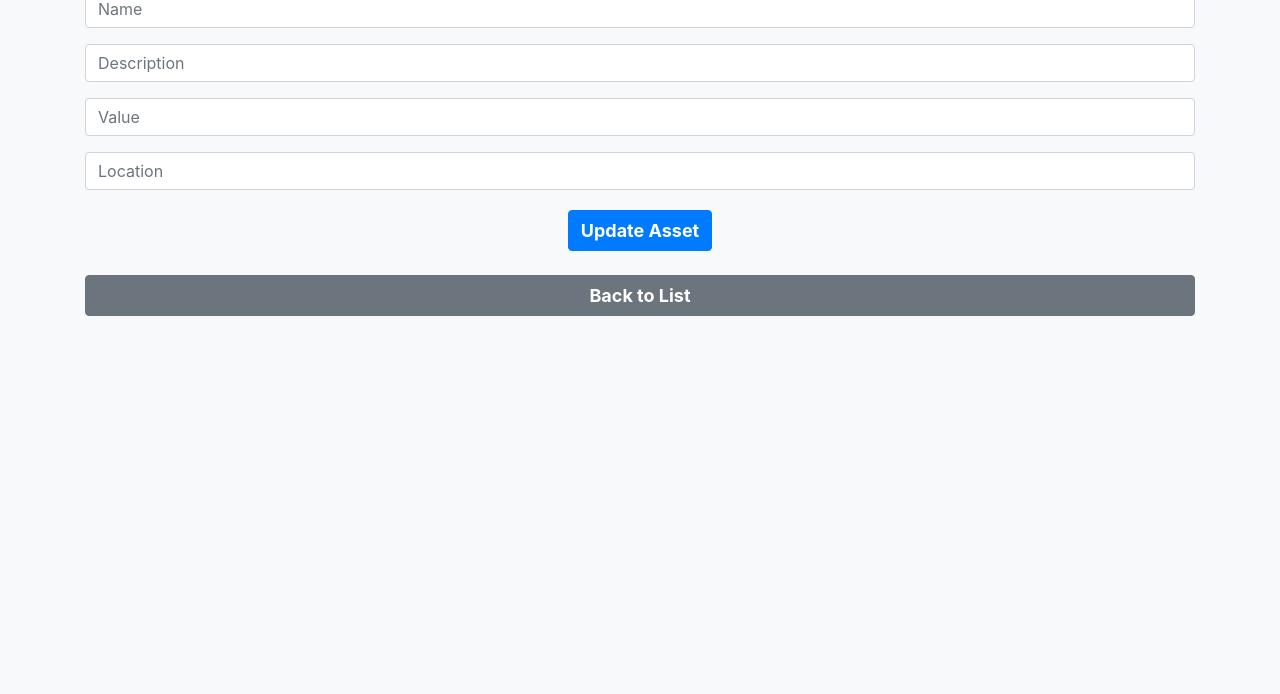
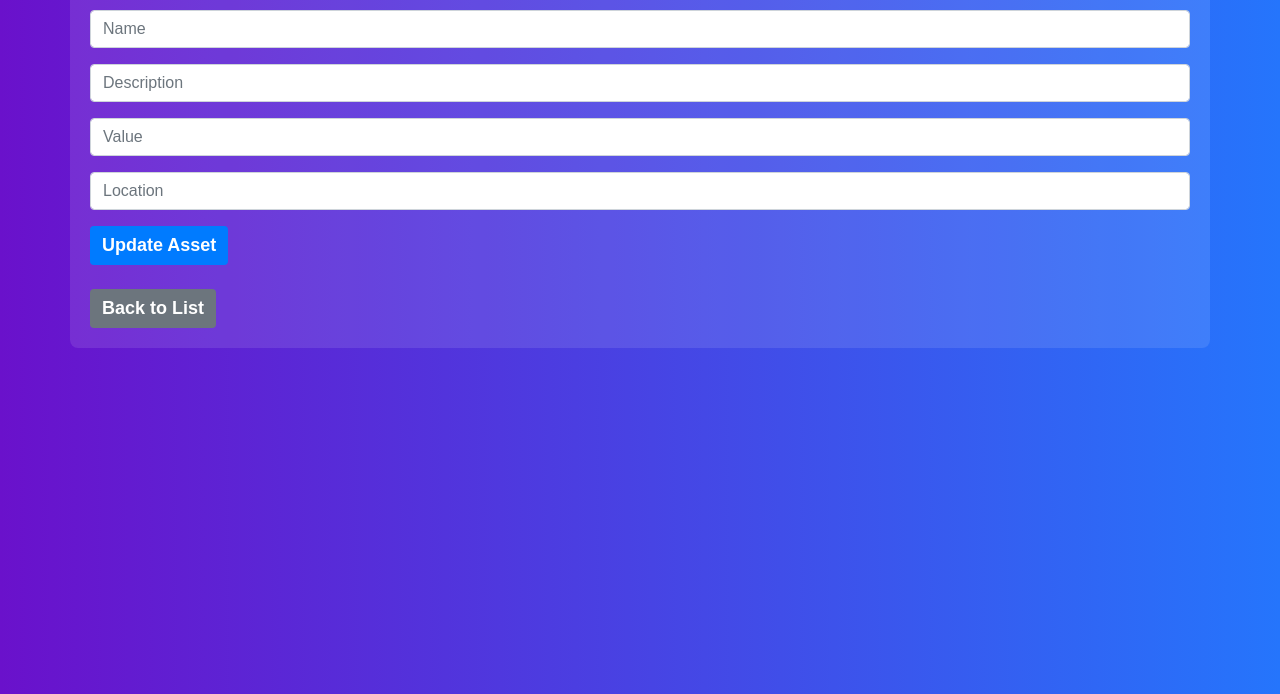
Before and after one commit to Bmiami988/asset-mgt-system, a website: page public/edit.html in a window 1280 px wide. Shown: the part 106-800 px from the top of the page. Drawn offline with nearby package versions, Linux system fonts and the light colour scheme; no server answers.

Commit message:
latest release

```diff
--- a/public/edit.html
+++ b/public/edit.html
@@ -7,7 +7,9 @@
     <link href="https://maxcdn.bootstrapcdn.com/bootstrap/4.5.2/css/bootstrap.min.css" rel="stylesheet">
     <style>
         body {
-            background-color: #f8f9fa;
+            background: linear-gradient(to right, #6a11cb, #2575fc);
+            color: #fff;
+            font-family: Arial, sans-serif;
         }
         h1 {
             opacity: 0;
@@ -19,14 +21,25 @@
             transform: translateY(0);
         }
         .btn-primary, .btn-secondary {
-            display: block;
-            margin: 20px auto;
             font-size: 18px;
             font-weight: bold;
-            transition: transform 0.3s ease-in-out;
+            transition: transform 0.3s ease-in-out, background-color 0.3s ease-in-out;
         }
-        .btn-primary:hover, .btn-secondary:hover {
+        .btn-primary {
+            background-color: #007bff;
+            border: none;
+        }
+        .btn-primary:hover {
             transform: scale(1.1);
+            background-color: #0056b3;
+        }
+        .btn-secondary {
+            background-color: #6c757d;
+            border: none;
+        }
+        .btn-secondary:hover {
+            transform: scale(1.1);
+            background-color: #5a6268;
         }
         .form-control {
             transition: border-color 0.3s ease-in-out, box-shadow 0.3s ease-in-out;
@@ -34,6 +47,11 @@
         .form-control:focus {
             border-color: #80bdff;
             box-shadow: 0 0 5px rgba(0, 123, 255, 0.5);
+        }
+        .container {
+            background-color: rgba(255, 255, 255, 0.1);
+            padding: 20px;
+            border-radius: 8px;
         }
     </style>
 </head>
```
Also changed, not shown: public/add.html (+23 -5 lines), public/index.html (+34 -6 lines).
